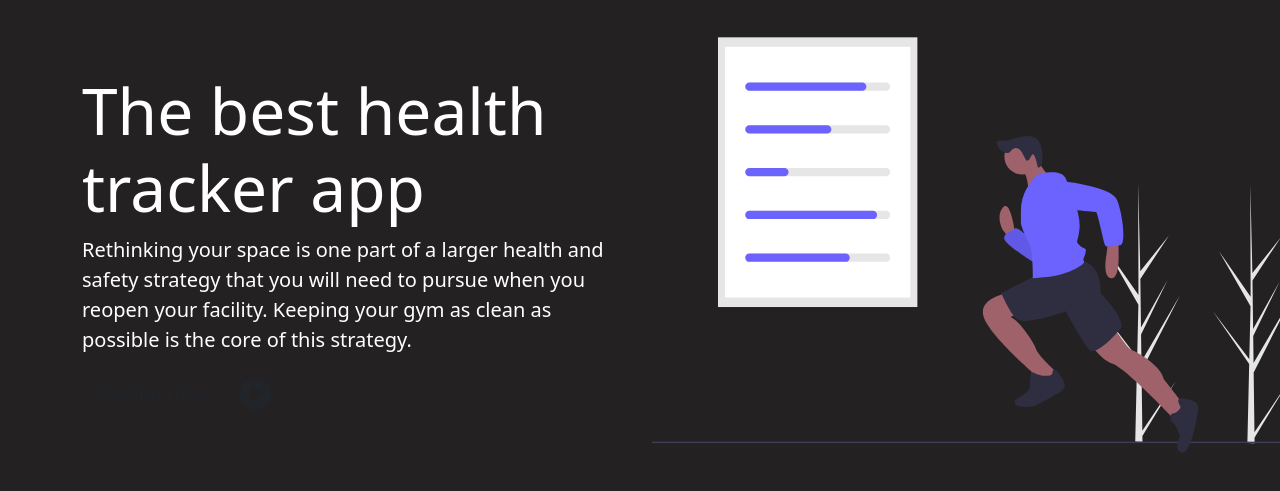
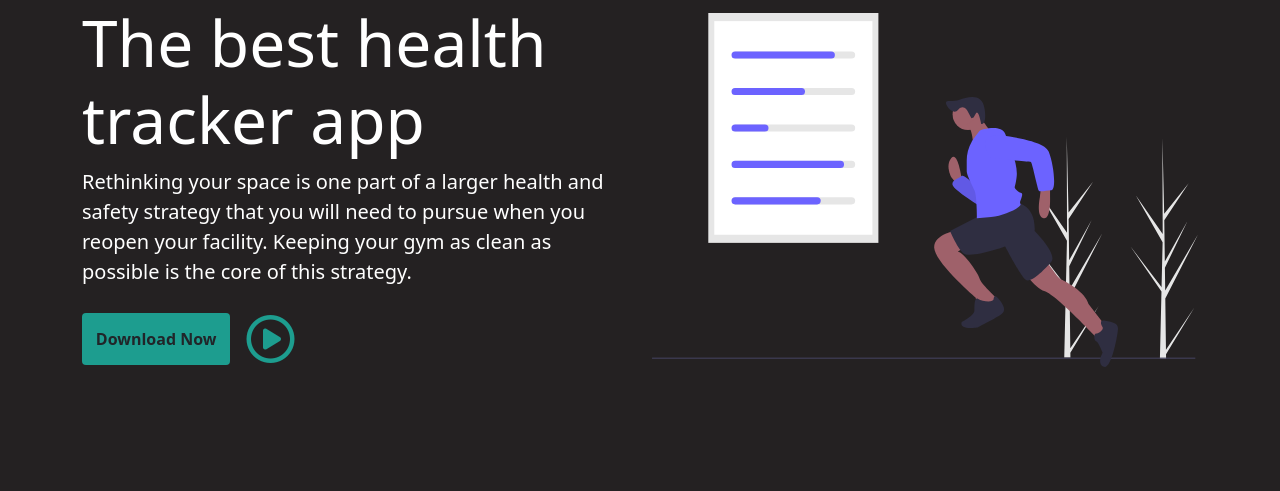
Before and after one commit to InjamulCSE15/HealthApp-Bootstrap5, a plain HTML site: page index.html in a window 1280 px wide. Shown: the part 73-564 px from the top of the page. Drawn offline with nearby package versions, Linux system fonts and the light colour scheme; a web font is replaced by a local one.

Commit message:
project done

```diff
--- a/appStyle.css
+++ b/appStyle.css
@@ -36,3 +36,18 @@ body {
     height: 30rem;
     width: 40rem;
 }
+
+.btn-1 {
+    background-color: var(--secondary);
+    font-weight: bold;
+    padding: 0.8rem;
+}
+
+.btn-2 {
+    color: var(--secondary);
+    padding: 0.7rem;
+}
+
+.btn-2:hover {
+    color: #fff;
+}
--- a/index.html
+++ b/index.html
@@ -52,13 +52,13 @@
           <span class="">
             <a href="#" class="btn btn-1">Download Now</a>
             <a href="#">
-              <i class="fa-solid fa-play-circle fa-2x btn btn-2"></i>
+              <i class="far fa-play-circle fa-3x btn btn-2"></i>
             </a>
           </span>
         </span>
       </div>
-      <div class="col-lg-6">
-        <img src="imgs/fitness.svg" alt="fitness" class="img">
+      <div class="col-lg-6 mt-2">
+        <img src="imgs/fitness.svg" alt="fitness" class="img-fluid">
       </div>
     </div>
   </div>
```
